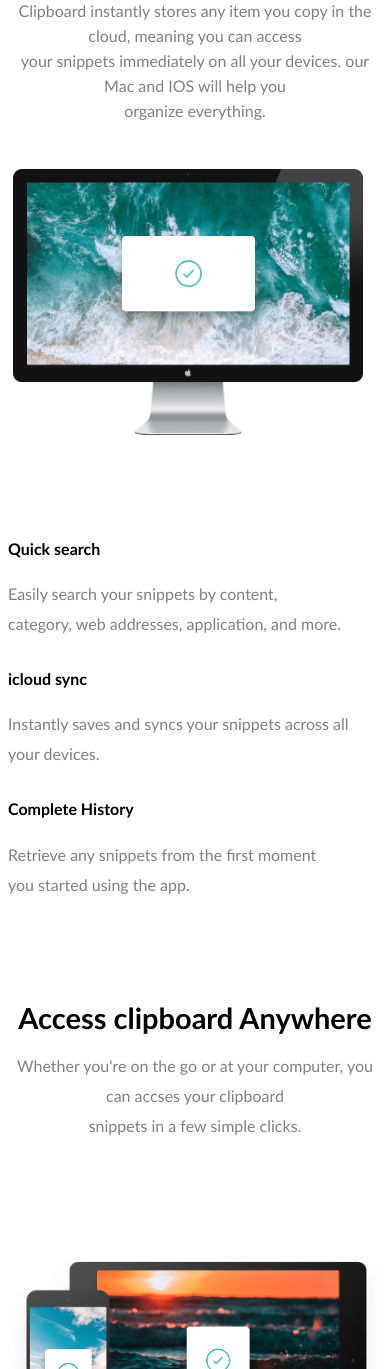
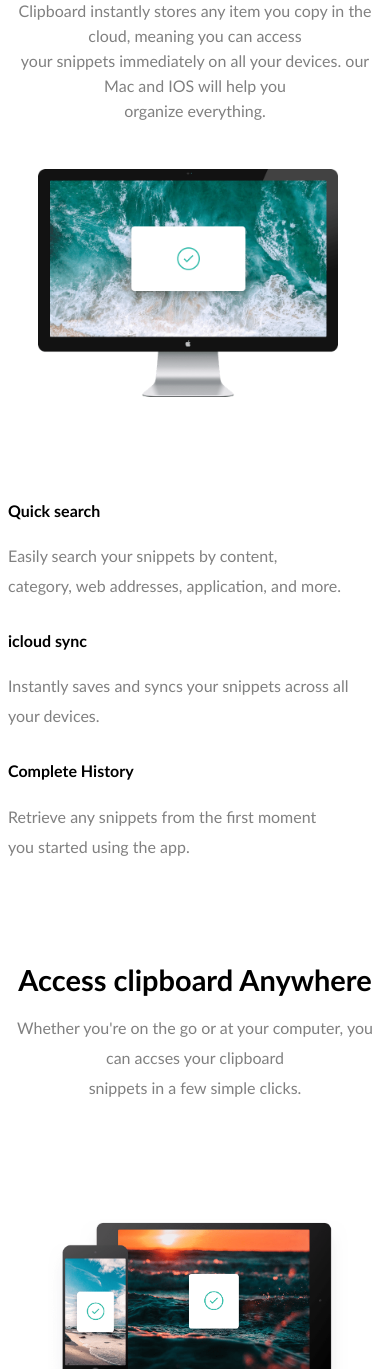
Before and after one commit to freddycodes-hub/clipboard-landing-page, a plain HTML site: page index.html in a window 390 px wide. Shown: the part 631-2000 px from the top of the page. Drawn offline with Linux system fonts and the light colour scheme.

Commit message:
designs width adjusted

```diff
--- a/style.css
+++ b/style.css
@@ -231,8 +231,8 @@ p{
     }
     #banner-image{
         padding-top: 50px;
-        padding-left: 5px;
-        width: 350px;
+        padding-left: 30px;
+        width: 300px;
     }
     #banner1-content2{
         font-family: 'Trebuchet MS', 'Lucida Sans Unicode', 'Lucida Grande', 'Lucida Sans', Arial, sans-serif;
@@ -262,8 +262,9 @@ p{
         font-family: 'Trebuchet MS', 'Lucida Sans Unicode', 'Lucida Grande', 'Lucida Sans', Arial, sans-serif;
     }
     #banner2-img{
+        width: 300px;
         margin-top: 100px;
-        padding-left: 0px;
+        margin-left: -130px;
     }
     #features-header{
         margin-top: 150px;
```
